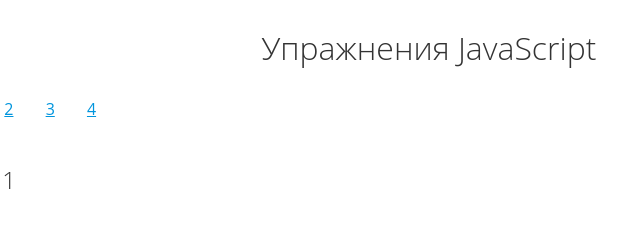
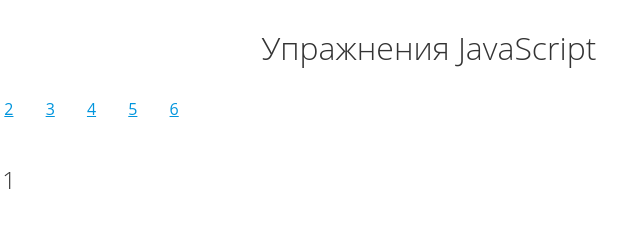
Before and after one commit to dKab/jasmine-tests, a plain HTML site: page index.html in a window 1280 px wide. Shown: the top 229 px of the page, 211-851 px from the left. Drawn offline with Linux system fonts and the light colour scheme.

Commit message:
add links to new tasks

```diff
--- a/index.html
+++ b/index.html
@@ -24,6 +24,8 @@
       <li><a href="?spec=2">2</a></li>
       <li><a href="?spec=3">3</a></li>
       <li><a href="?spec=4">4</a></li>
+      <li><a href="?spec=5">5</a></li>
+      <li><a href="?spec=6">6</a></li>
     </ul>
   </nav>
   <section id="tasks">
```
